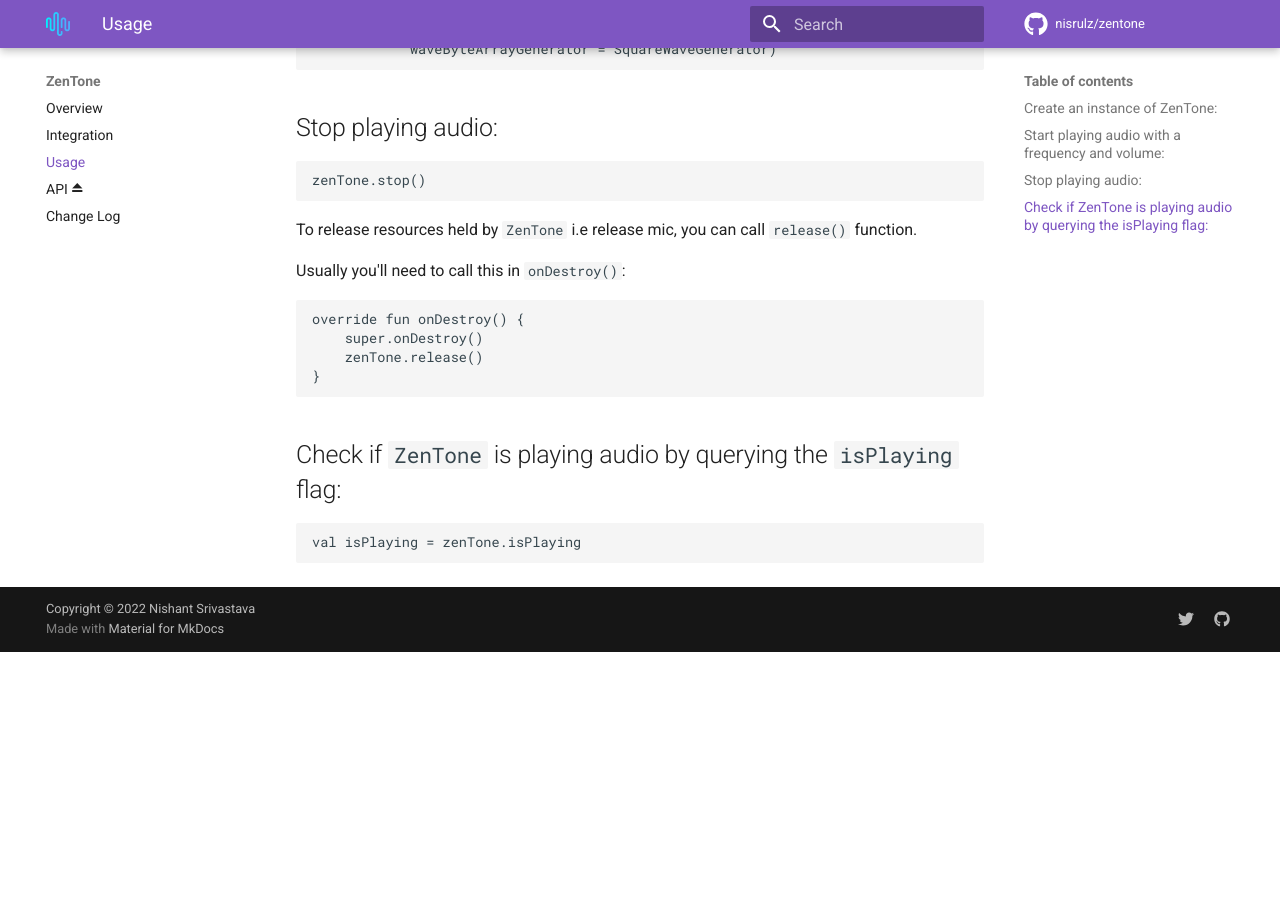
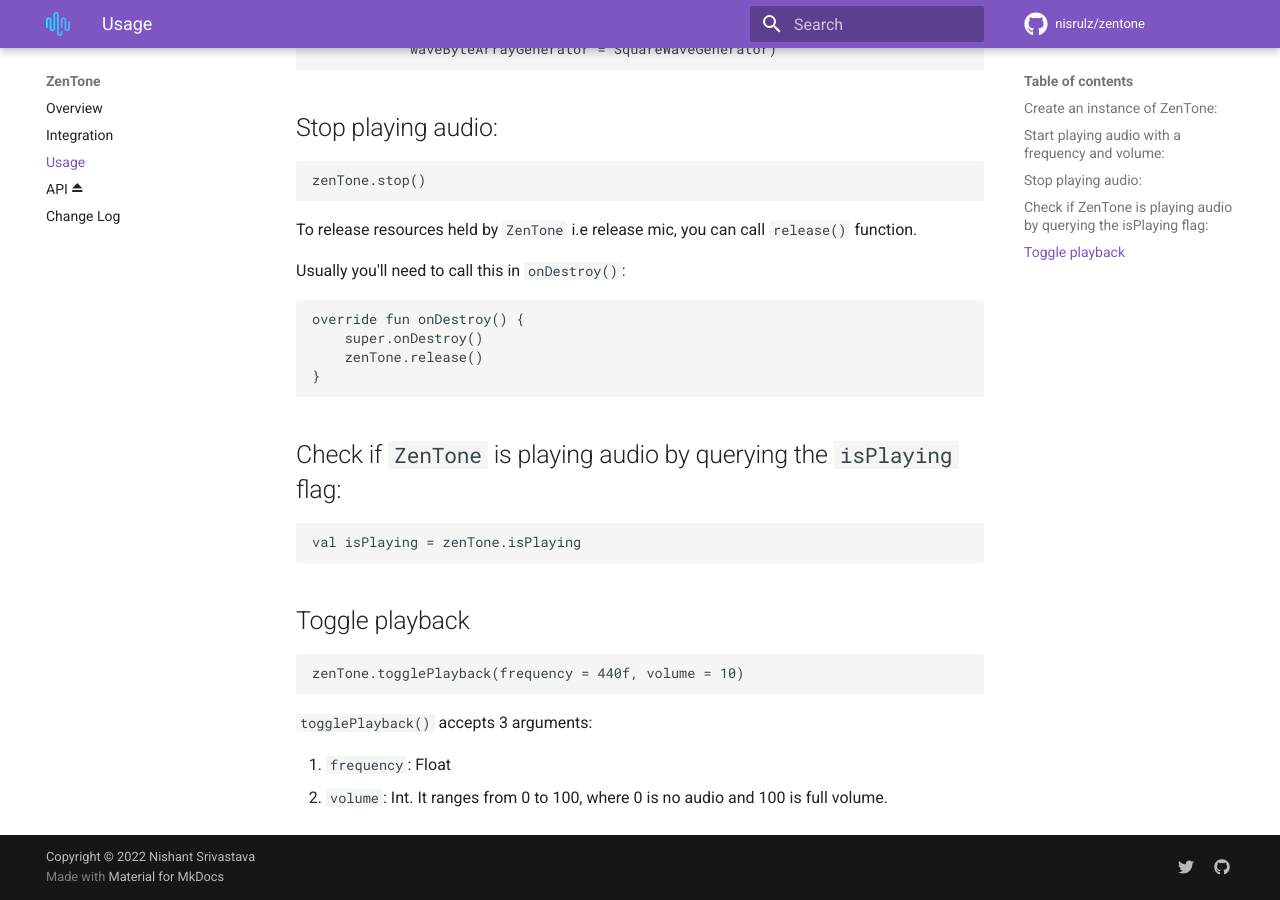
Before and after one commit to nisrulz/zentone, an MkDocs documentation site: the page built from docs/usage.md, in a window 1280 px wide and 900 px high, scrolled down 951 px. Built offline with MkDocs 1.6.1 and Material for MkDocs 9.7.7, drawn with Linux system fonts in a browser that asks for light colours; comment, search, counter and statistics services are not loaded; the version menu is left out; before the commit the page ends 1603 px from its top, so only the background shows below that.

Commit message:
add info about togglePlayback()

````diff
--- a/docs/usage.md
+++ b/docs/usage.md
@@ -61,3 +61,14 @@ override fun onDestroy() {
 ```kt
 val isPlaying = zenTone.isPlaying
 ```
+
+## Toggle playback
+
+```kt
+zenTone.togglePlayback(frequency = 440f, volume = 10)
+```
+
+`togglePlayback()` accepts 3 arguments:
+
+1. `frequency`: Float
+2. `volume`: Int. It ranges from 0 to 100, where 0 is no audio and 100 is full volume.
````
